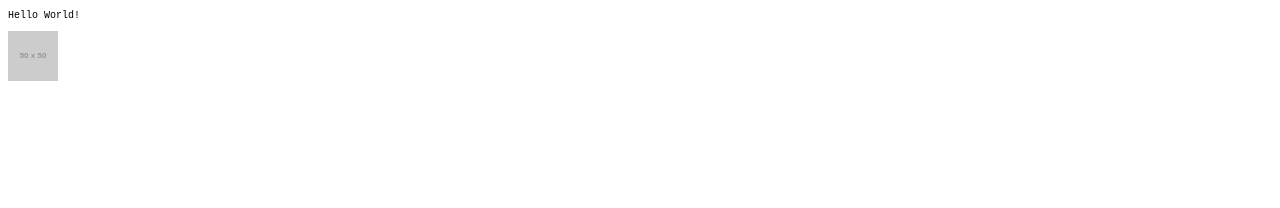
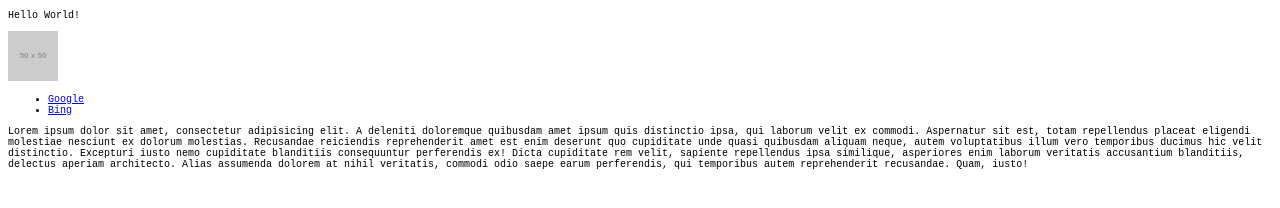
Before and after one commit to jmk2142/Github-Sandbox-Project, a plain HTML site: page index.html in a window 1280 px wide. Drawn offline with Linux system fonts and the light colour scheme; placeholder pictures from the web are drawn by us.

Commit message:
Added some lorem content to index.html

```diff
--- a/index.html
+++ b/index.html
@@ -8,5 +8,10 @@
 <body>
 	<p>Hello World!</p>
 	<img src="http://placehold.it/50x50" alt="">
+	<ul>
+		<li><a href="https://google.com">Google</a></li>
+		<li><a href="https://bing.com">Bing</a></li>
+	</ul>
+	<p>Lorem ipsum dolor sit amet, consectetur adipisicing elit. A deleniti doloremque quibusdam amet ipsum quis distinctio ipsa, qui laborum velit ex commodi. Aspernatur sit est, totam repellendus placeat eligendi molestiae nesciunt ex dolorum molestias. Recusandae reiciendis reprehenderit amet est enim deserunt quo cupiditate unde quasi quibusdam aliquam neque, autem voluptatibus illum vero temporibus ducimus hic velit distinctio. Excepturi iusto nemo cupiditate blanditiis consequuntur perferendis ex! Dicta cupiditate rem velit, sapiente repellendus ipsa similique, asperiores enim laborum veritatis accusantium blanditiis, delectus aperiam architecto. Alias assumenda dolorem at nihil veritatis, commodi odio saepe earum perferendis, qui temporibus autem reprehenderit recusandae. Quam, iusto!</p>
 </body>
 </html>
```
